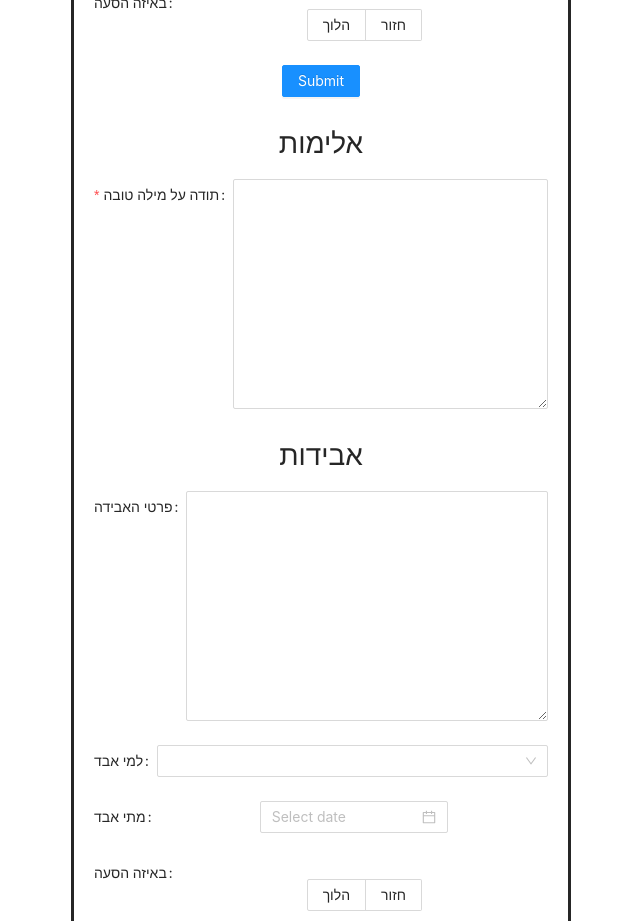
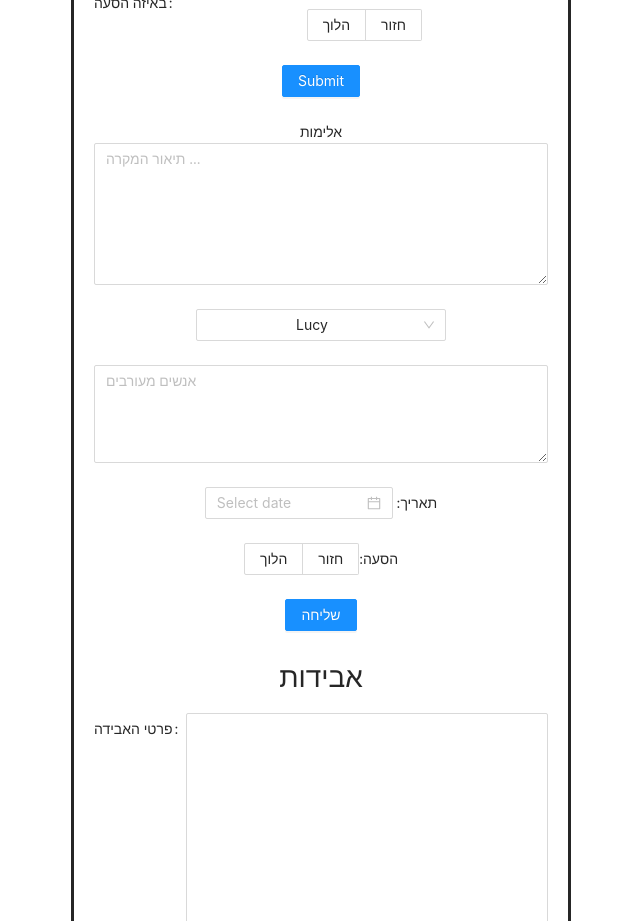
Before and after one commit to natigiat/chalap-client, a React (Create React App) app: page / in a window 1280 px wide. Shown: the part 1040-1961 px from the top of the page, without its empty margins (229-869 px from the left). Built offline with nearby package versions, Linux system fonts and the light colour scheme; no server answers.

Commit message:
update vioelence and post and axios

```diff
--- a/src/Screen5/Components/Losts/Losts.js
+++ b/src/Screen5/Components/Losts/Losts.js
@@ -11,13 +11,24 @@ import {
   TreeSelect,
   Switch,
 } from "antd";
+import moment from "moment";
+
 import "./Losts.css";
-import { OmitProps } from "antd/lib/transfer/ListBody";
+const { RangePicker } = DatePicker;
 
 function Losts(props) {
+  function onChange(date, dateString) {
+    console.log(dateString);
+  }
+
   const onFinish = (values) => {
-    console.log(values);
-    // props.onSubmit('Lost', values)
+    console.log("all the details:", values);
+    console.log("lost details:", values["lost details"]);
+    console.log("loster name:", values["loster name: "][0]);
+    console.log("date:", values["date"]);
+    console.log("direction:", values["bus way"]);
+
+    // props.onSubmit(values)
   };
 
   const { TextArea } = Input;
@@ -33,6 +44,7 @@ function Losts(props) {
   const onChange4 = (e) => {
     setChoose(e.target.value);
   };
+  console.log(choose);
 
   return (
     <Form name="control-hooks" onFinish={onFinish}>
@@ -60,8 +72,8 @@ function Losts(props) {
         />
       </Form.Item>
 
-      <Form.Item name="date of lost: " label="מתי אבד">
-        <DatePicker />
+      <Form.Item name="date as" label="מתי אבד">
+        <DatePicker onChange={onChange} />
       </Form.Item>
       <Form.Item label="באיזה הסעה" name="bus way: ">
         <br />
--- a/src/Screen5/Components/Violence/Violence.js
+++ b/src/Screen5/Components/Violence/Violence.js
@@ -1,22 +1,89 @@
-import React from "react";
-import { Form, Input, Button, Select } from "antd";
+import "./Violence.css";
+import React, { useState } from "react";
+import {
+  Form,
+  Input,
+  Button,
+  Radio,
+  Select,
+  Cascader,
+  DatePicker,
+  InputNumber,
+  TreeSelect,
+  Switch,
+} from "antd";
 
 function Violence() {
   const onFinish = (values) => {
     console.log(values);
   };
+  const options = [
+    { label: "הלוך", value: "הלוך " },
+    { label: "חזור", value: "חזור" },
+  ];
+
+  const [choose, setChoose] = useState();
 
   const { TextArea } = Input;
+  const { Option } = Select;
+
+  const onChange4 = (e) => {
+    setChoose(e.target.value);
+  };
+  console.log(choose);
+
+  function handleChange(value) {
+    console.log(`selected ${value}`);
+  }
 
   return (
-    <Form name="control-hooks" onFinish={onFinish}>
-      <h1>אלימות</h1>
+    <Form className="body" name="control-hooks" onFinish={onFinish}>
+      <div className="title">אלימות </div>
+
       <Form.Item
+        className="textarea1"
         name="note"
-        label="תודה על מילה טובה"
+        label=""
         rules={[{ required: true }]}
       >
-        <TextArea rows={10} />
+        <TextArea rows={6} placeholder="תיאור המקרה ..." />
+      </Form.Item>
+
+      <Form.Item name="child" label="" rules={[{ required: true }]}>
+        <Select
+          className="select"
+          defaultValue="lucy"
+          style={{ width: 250 }}
+          onChange={handleChange}
+        >
+          <Option value="jack">Jack</Option>
+          <Option value="lucy">Lucy</Option>
+          <Option value="Yiminghe">yiminghe</Option>
+        </Select>
+      </Form.Item>
+      <Form.Item name="mans" label="" rules={[{ required: true }]}>
+        <TextArea rows={4} placeholder="אנשים מעורבים" />
+      </Form.Item>
+
+      <div className="date">
+        <Form.Item name="date" label="">
+          <DatePicker onChange={handleChange} /> :תאריך
+        </Form.Item>
+
+        <Form.Item name="bus" label="" className="btn">
+          <Radio.Group
+            options={options}
+            onChange={onChange4}
+            optionType="button"
+            buttonStyle="solid"
+          />
+          {":הסעה"}
+        </Form.Item>
+      </div>
+      <Form.Item>
+        <Button className="button" type="primary" htmlType="submit">
+          שליחה
+        </Button>
       </Form.Item>
     </Form>
   );
--- a/src/Screen5/Screen5.js
+++ b/src/Screen5/Screen5.js
@@ -18,11 +18,36 @@ function Screen5() {
         setStudentName(response.data);
       });
   }, []);
-
-  // const names = ["Ayelet Ben Dahan", "Shimrit Levi", "Yuval Dayan"];
   const onSubmit1 = (value) => {
     console.log(value);
+    axios
+      .post(
+        "http://ec2-18-220-138-139.us-east-2.compute.amazonaws.com/reports/",
+        {
+          id: 2,
+          type: "lost",
+
+          RouteId: 1,
+          UserId: 1,
+          StudentId: 1,
+          message: "boaz",
+          involvedStudents: "שמות המעורבים",
+          anonymousMessage: true,
+
+          address: "כתובת",
+          image: "https://imageurl.com",
+          subject: "ג",
+          date: "2020-07-08 00:00:00",
+        }
+      )
+      .then((res) => {
+        console.log(res);
+      })
+      .catch((err) => {
+        console.log(err);
+      });
   };
+  // const names = ["Ayelet Ben Dahan", "Shimrit Levi", "Yuval Dayan"];
 
   return (
     <div className="form">
```
